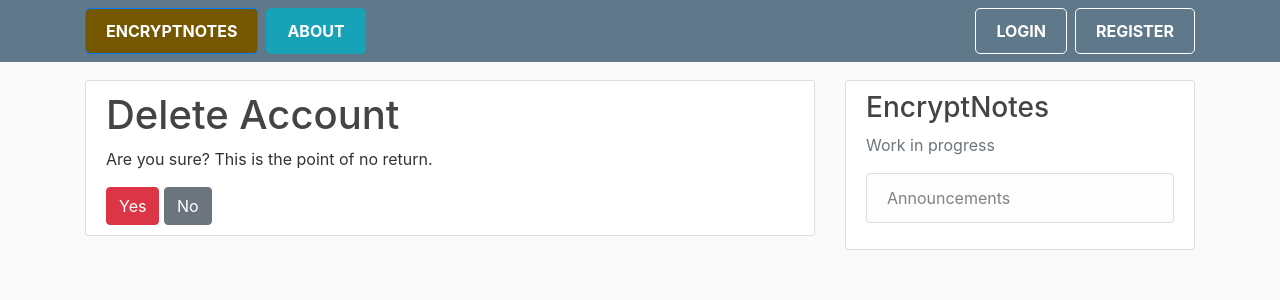
After one commit to Dwaddle26/EncryptNotes, a Django app: template django_project/users/templates/users/delete_user_confirm.html in a window 1280 px wide. The commit adds this page. Shown: the top 300 px of the page. Run offline with Django 3.2, Linux system fonts and the light colour scheme; the template is opened without the code that fills it, so the values that code supplies are empty; some libraries are stand-ins or nearby versions.

Commit message:
added delete confirmation page

```diff
--- /dev/null
+++ b/django_project/users/templates/users/delete_user_confirm.html
@@ -0,0 +1,12 @@
+{% extends "EncryptNotes/base.html" %}
+{% block content %}
+    <div class="content-section">
+        <h1>Delete Account</h1>
+        <p>Are you sure? This is the point of no return. </p>
+        <form method="POST" action="{% url 'delete_user' %}">
+            {% csrf_token %}
+            <button type="submit" class="btn btn-danger">Yes</button>
+            <a href="{% url 'profile' %}" class="btn btn-secondary">No</a>
+        </form>
+    </div>
+{% endblock content %}
--- a/django_project/users/templates/users/profile.html
+++ b/django_project/users/templates/users/profile.html
@@ -12,9 +12,6 @@
 	  <hr>
 	  <a href="{% url 'password_change' %}" class="btn btn-primary">Change Password</a>
       <hr>
-	  <form method="POST" action="{% url 'delete_user' %}">
-            {% csrf_token %}
-            <button type="submit" class="btn btn-danger">Delete Account</button>
-      </form>
+	  <a href="{% url 'delete_user' %}" class="btn btn-danger">Delete Account</a>
     </div>
 {% endblock content %}
--- a/django_project/users/views.py
+++ b/django_project/users/views.py
@@ -32,3 +32,4 @@ def delete_user(request):
         user.delete()
         logout(request)
         return redirect('login')
+    return render(request, 'users/delete_user_confirm.html')
```
